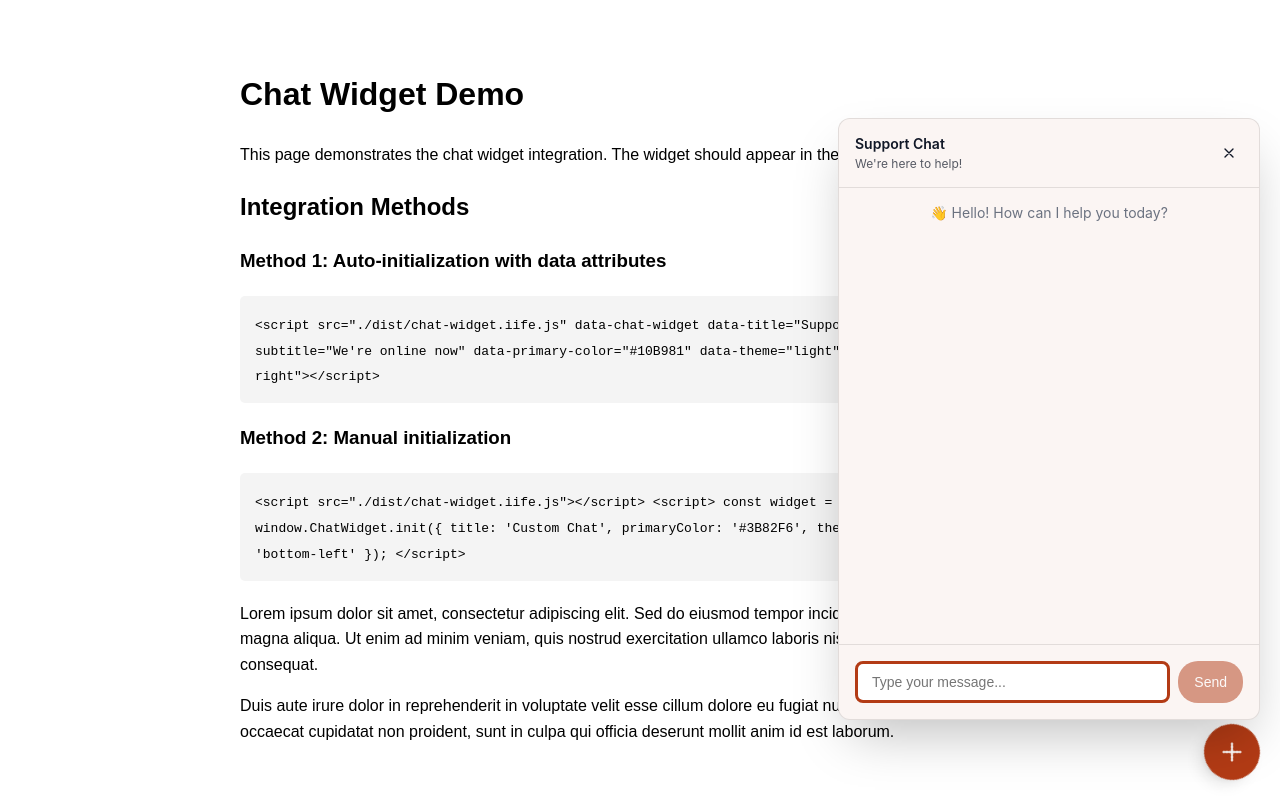
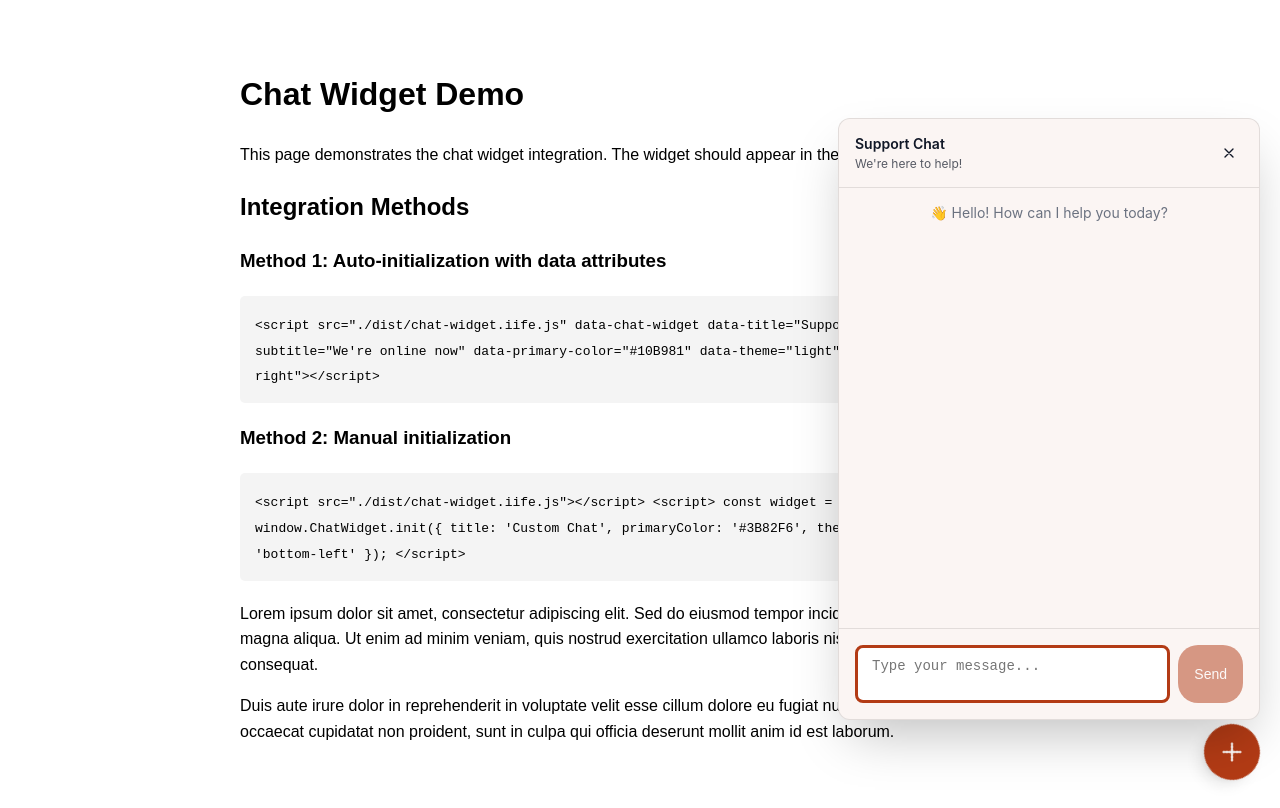
Before and after one commit to zzehli/boreal-chat, a React (Vite) app: page / in a window 1280 px wide. Both pictures are taken after a click on the button "Open chat". Built offline with nearby package versions, Linux system fonts and the light colour scheme.

Commit message:
minor: use textarea

```diff
--- a/src/components/ChatPopup.tsx
+++ b/src/components/ChatPopup.tsx
@@ -25,7 +25,7 @@ const ChatPopup: React.FC<ChatPopupProps> = ({
     const [inputValue, setInputValue] = useState('')
     const [isVisible, setIsVisible] = useState(false)
     const messagesEndRef = useRef<HTMLDivElement>(null)
-    const inputRef = useRef<HTMLInputElement>(null)
+    const inputRef = useRef<HTMLTextAreaElement>(null)
 
     useEffect(() => {
         messagesEndRef.current?.scrollIntoView({ behavior: 'smooth' })
@@ -417,9 +417,8 @@ const ChatPopup: React.FC<ChatPopupProps> = ({
                 borderTop: `1px solid ${isDark ? 'rgba(255,255,255,0.1)' : 'rgba(0,0,0,0.1)'}`
             }}>
                 <div style={{ display: 'flex', gap: '8px' }}>
-                    <input
+                    <textarea
                         ref={inputRef}
-                        type="text"
                         value={inputValue}
                         onChange={(e) => setInputValue(e.target.value)}
                         placeholder={config.placeholder}
@@ -432,7 +431,8 @@ const ChatPopup: React.FC<ChatPopupProps> = ({
                             backgroundColor: isDark ? 'rgba(255,255,255,0.05)' : '#ffffff',
                             color: isDark ? '#ffffff' : '#111827',
                             outline: 'none',
-                            transition: 'all 0.2s ease'
+                            transition: 'all 0.2s ease',
+                            resize: 'none'
                         }}
                         onFocus={(e) => {
                             e.currentTarget.style.borderColor = config.primaryColor
```
